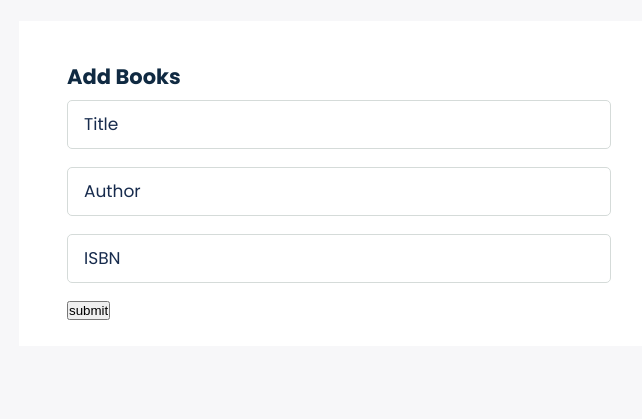
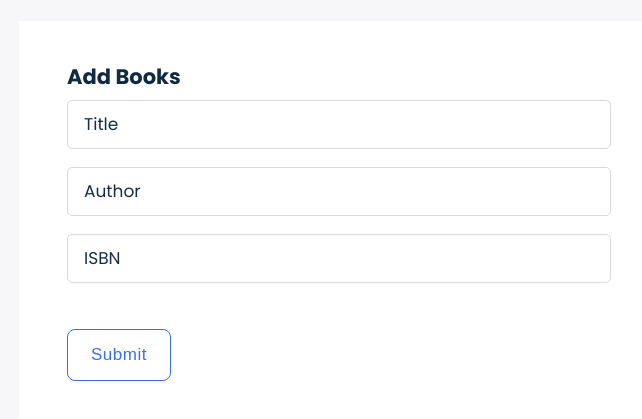
Before and after one commit to belaymit/Awesome-books, a plain HTML site: page index.html in a window 1280 px wide. Shown: the part 195-614 px from the top of the page, without its empty margins (301-943 px from the left). Drawn offline with Linux system fonts and the light colour scheme.

Commit message:
added class to remove button

```diff
--- a/index.html
+++ b/index.html
@@ -53,7 +53,7 @@
             />
           </div>
           <div class="input-field">
-            <input type="submit" id="submitBtn" value="submit" class="btn" />
+            <input type="submit" class="submitBtn" id="submitBtn" value="submit" class="btn" />
           </div>
         </form>
       </div>
```
